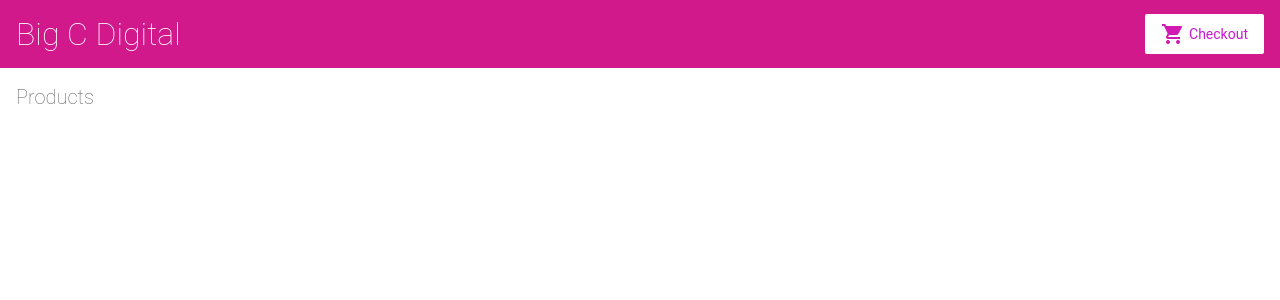
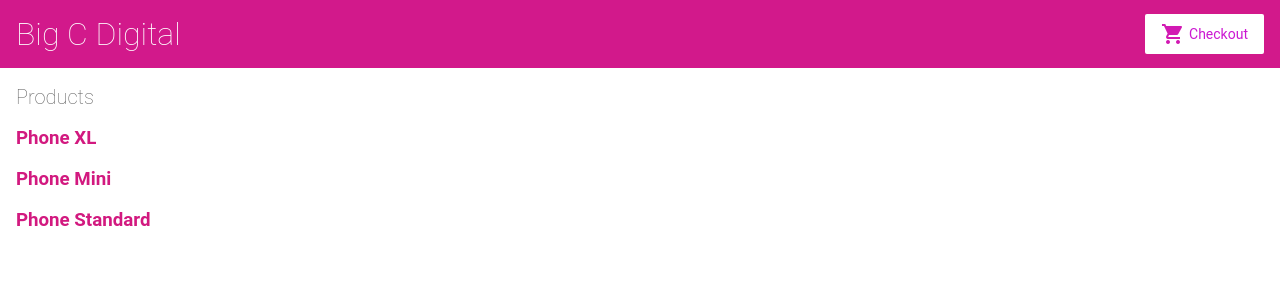
Before and after one commit to dileepk0500/angularTest, an Angular app: page / in a window 1280 px wide. Shown: the top 300 px of the page. Built offline with nearby package versions, Linux system fonts and the light colour scheme.

Commit message:
1 file modified

```diff
--- a/src/app/product-list/product-list-component.html
+++ b/src/app/product-list/product-list-component.html
@@ -1,4 +1,6 @@
 <h2>Products</h2>
-<div *ngfor let product of products>
-  <h1>{{product.name}}</h1>
+<div *ngFor="let product of products">
+  <h3>
+    <a [title]="product.name+ ' Details'">{{product.name}}</a>
+  </h3>
 </div>
```
